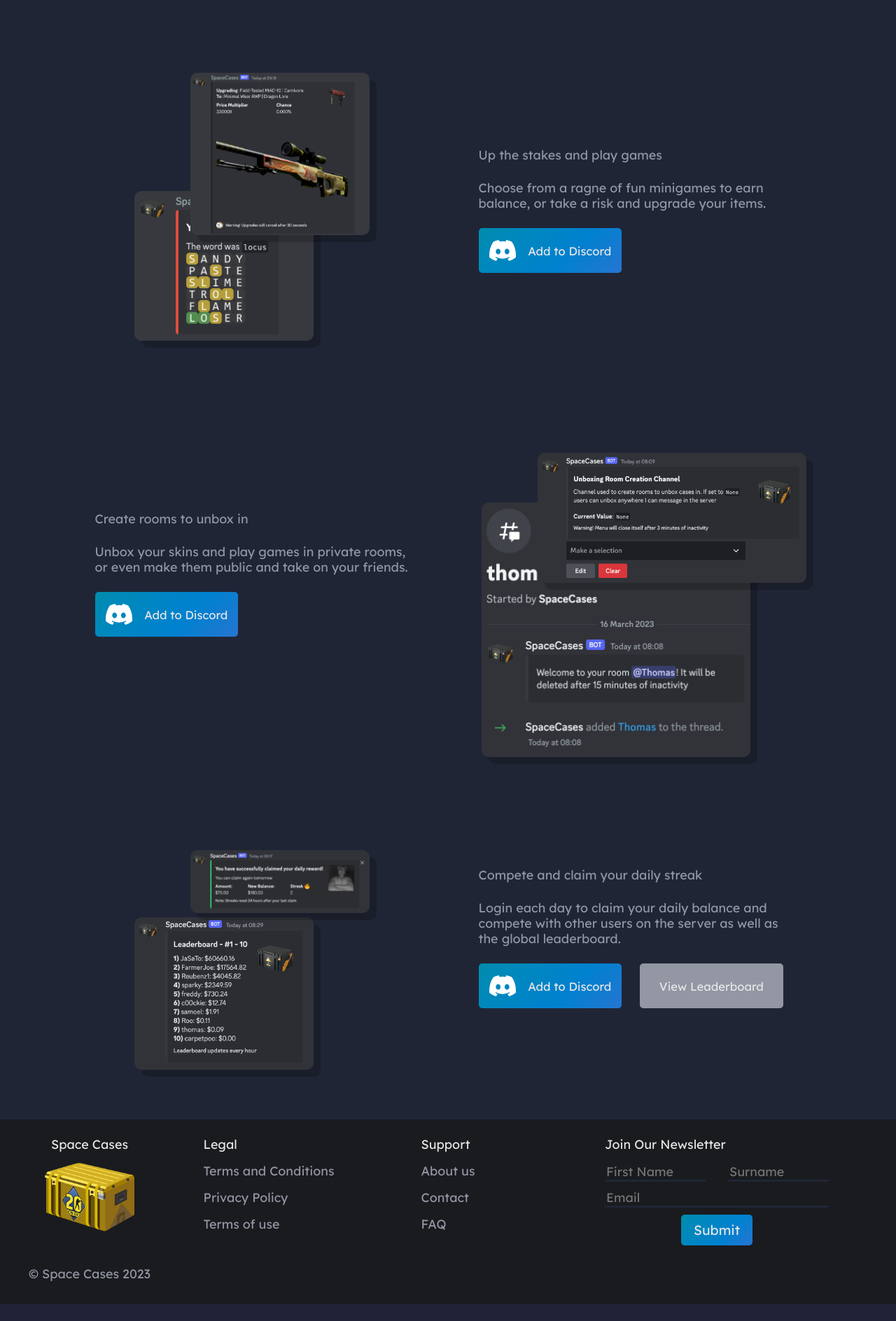
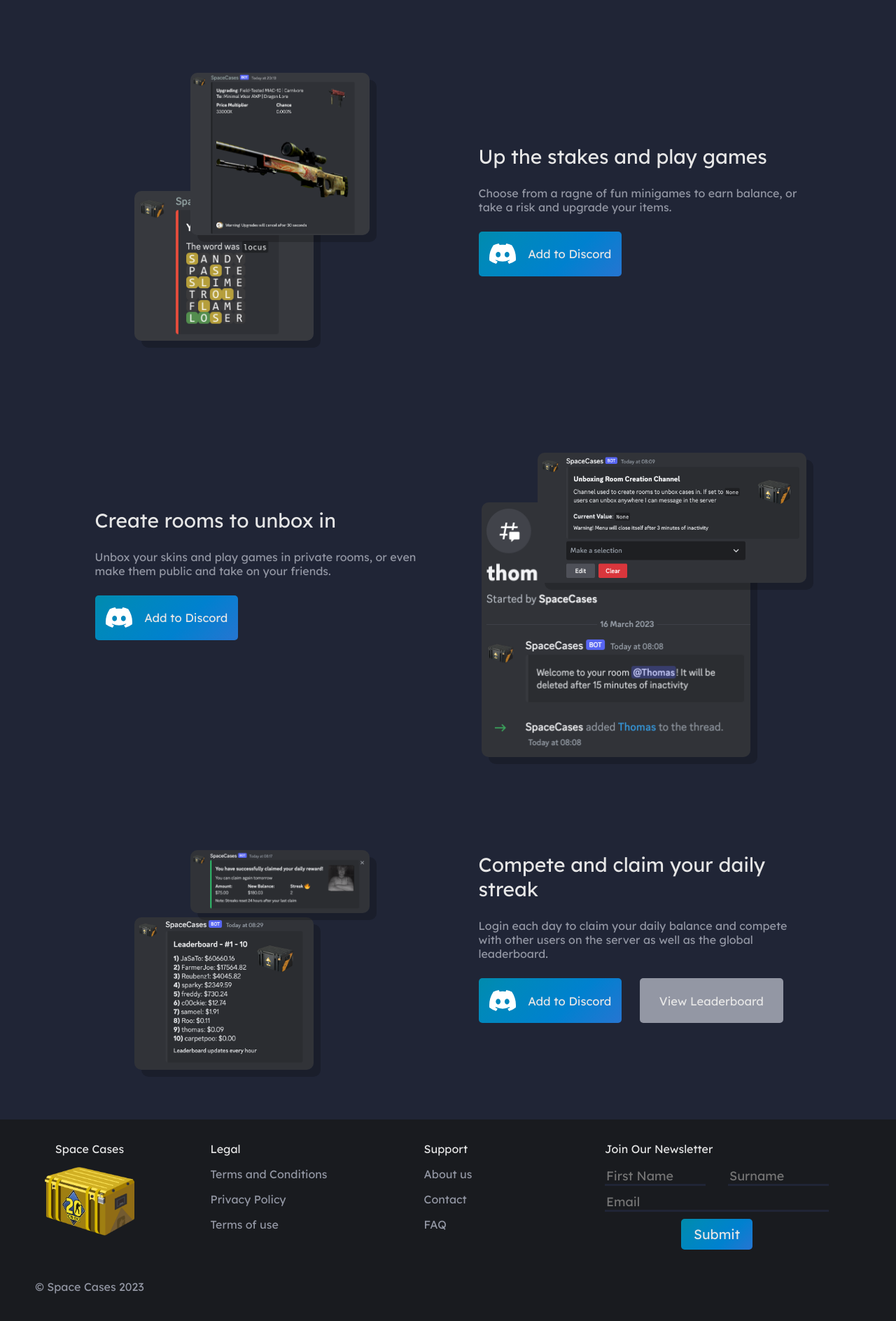
Before and after one commit to RGCSERG/spacecases.io, a Flask app: page /home in a window 1280 px wide. Shown: the part 1280-3168 px from the top of the page at 70% size. Before the commit the page ends 3144 px from the top, so only its background shows below. Run offline with Flask 2, Linux system fonts and the light colour scheme.

Commit message:
language section, font optimisations

```diff
--- a/webstart/static/style.css
+++ b/webstart/static/style.css
@@ -11,6 +11,7 @@
     --colour2: #202536;
     --colour3: #191b1f;
     --colour4: #9397a4;
+    --colour5: #282036;
     --gradient1: linear-gradient(-45deg, #041435, #1e223c, #202237, #181338);
     --gradient2: linear-gradient(-45deg,#2C73D2,#0081CF,#0089BA,#008E9B,#008F7A);
     }
@@ -30,12 +31,12 @@ body {
 p,
 li, a{
     color: var(--colour4);
-    font-size: 1.4vw;
+    font-size: 1.25vw;
     text-decoration: none;
 }
-h1 {
+h1,.text-header-summary {
     color: var(--colour1);
-    font-size: 2.3vw;
+    font-size: 2.2vw;
 }
 .noselect {
     -webkit-touch-callout: none;
@@ -278,6 +279,9 @@ animation: gradient 20s infinite alternate;
     padding-left: 10vw;
     padding-right: 10vw;
 }
+.language-section {
+    background: var(--colour5);
+}
 .text-side {
     height: auto;
     width: 45%;
@@ -401,9 +405,9 @@ animation: gradient 20s infinite alternate;
     align-items: center;
 }
 .footer {
-    padding-top: 3vh;
+    padding-top: 4vh;
     width: 100vw;
-    height: 33vh;
+    height: 36vh;
     background: var(--colour3);
     display: grid;
     grid-template-columns: 1fr 1fr 1fr 2fr;
```
